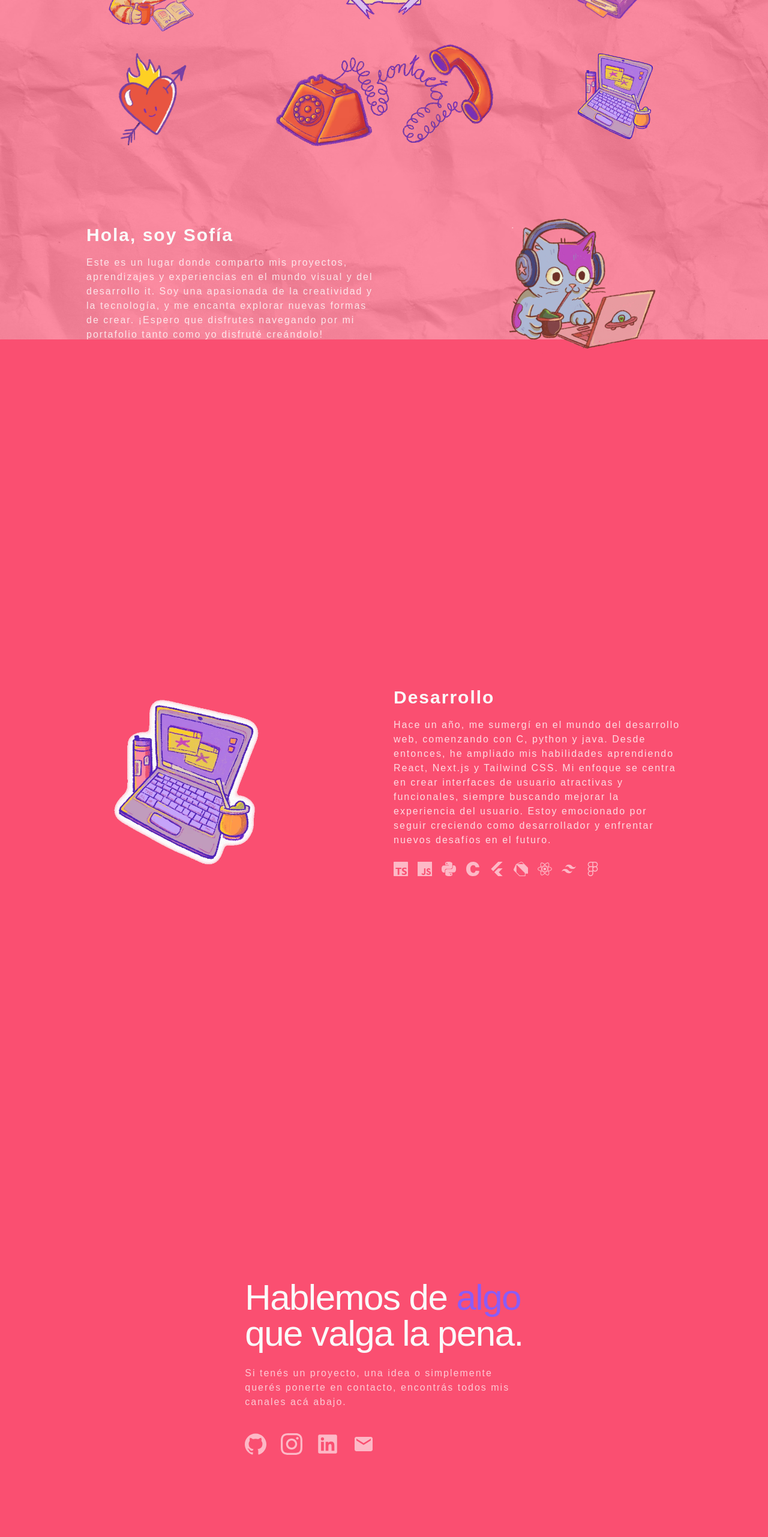
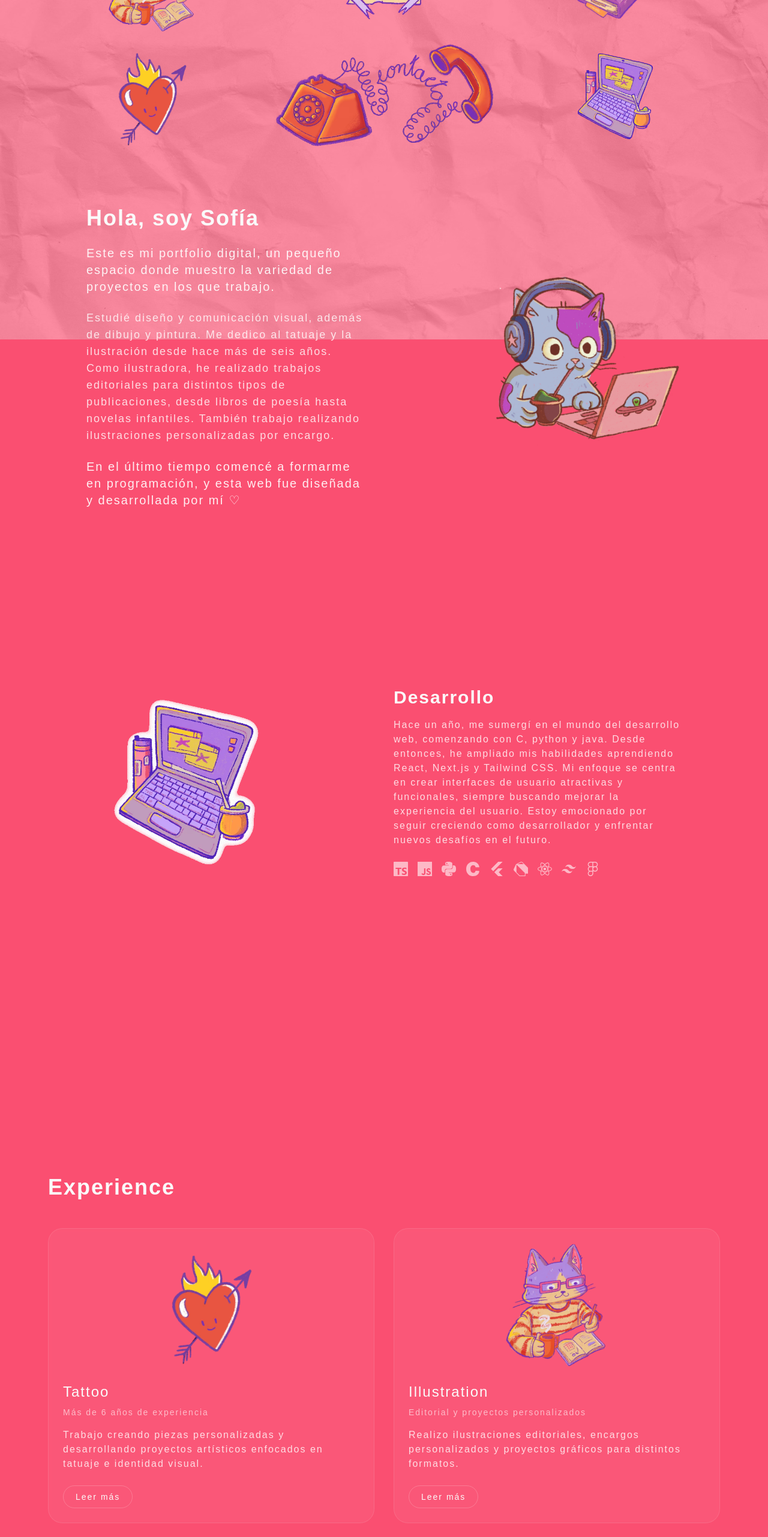
Before and after one commit to sofia1098/portfolio-react, a React (Vite) app: page / in a window 1280 px wide. Shown: the part 234-2797 px from the top of the page at 60% size. Built offline with nearby package versions, Linux system fonts and the light colour scheme; a web font is replaced by a local one.

Commit message:
add: component Experience.jsx and Modal-text.jsx

```diff
--- a/src/App.jsx
+++ b/src/App.jsx
@@ -4,6 +4,7 @@ import About from "./components/about";
 import Tech from "./components/tech";
 import Contact from "./components/contact";
 import HeroStickers from "./components/hero";
+import Experience from "./components/experience";
 
 function App() {
   return (
@@ -38,6 +39,10 @@ function App() {
           <Tech />
         </section>
 
+        <section id="experience">
+          <Experience />
+        </section>
+
         <section id="contact">
           <Contact />
         </section>
--- /dev/null
+++ b/src/components/Experience.jsx
@@ -0,0 +1,104 @@
+import { useState } from "react";
+import ModalText from "./modal-text";
+import TattooImage from "../assets/hero-4.avif";
+import IllustrationImage from "../assets/hero-1.avif";
+
+
+export default function Experience() {
+    const [selectedCard, setSelectedCard] = useState(null);
+
+    const experiences = [
+        {
+            id: 1,
+            title: "Tattoo",
+            subtitle: "Más de 6 años de experiencia",
+            image: TattooImage,
+            shortDescription:
+                "Trabajo creando piezas personalizadas y desarrollando proyectos artísticos enfocados en tatuaje e identidad visual.",
+            content: {
+                image: TattooImage,
+                title: "Tattoo",
+                subtitle: "Experiencia profesional en tatuaje e ilustración aplicada",
+                paragraphs: [
+                    "Trabajo como tatuadora independiente desde hace más de seis años, desarrollando proyectos personalizados y acompañando a cada cliente en el proceso creativo.",
+                    "Mi trabajo está enfocado en la composición, la línea y la adaptación del dibujo al cuerpo, buscando siempre un equilibrio entre lo artístico y lo funcional.",
+                ],
+            },
+        },
+        {
+            id: 2,
+            title: "Illustration",
+            subtitle: "Editorial y proyectos personalizados",
+            image: IllustrationImage,
+            shortDescription:
+                "Realizo ilustraciones editoriales, encargos personalizados y proyectos gráficos para distintos formatos.",
+            content: {
+                image: IllustrationImage,
+                title: "Illustration",
+                subtitle: "Ilustración editorial y proyectos visuales",
+                paragraphs: [
+                    "Como ilustradora trabajé en proyectos editoriales, ilustraciones para libros y piezas visuales personalizadas.",
+                    "También tengo experiencia en diseño editorial, maquetación y desarrollo visual para distintos formatos impresos y digitales.",
+                ],
+            },
+        },
+    ];
+
+    return (
+        <section
+            id="experience"
+            className="w-full min-h-screen px-6 py-20 sm:px-10 md:px-20"
+        >
+            <div className="mx-auto max-w-6xl">
+
+                <h2 className="mb-12 text-3xl sm:text-4xl font-semibold">
+                    Experience
+                </h2>
+
+                {/* Cards */}
+                <div className="grid gap-8 md:grid-cols-2">
+
+                    {experiences.map((item) => (
+                        <div
+                            key={item.id}
+                            className="rounded-3xl border border-white/10 bg-white/5 p-6 backdrop-blur-sm transition hover:bg-white/10"
+                        >
+                            <img
+                                src={item.image}
+                                alt={item.title}
+                                className="mb-6 h-52 w-full object-contain"
+                            />
+
+                            <h3 className="text-2xl font-medium">
+                                {item.title}
+                            </h3>
+
+                            <p className="mt-2 text-sm text-white/60">
+                                {item.subtitle}
+                            </p>
+
+                            <p className="mt-4 text-sm sm:text-base leading-relaxed text-white/80">
+                                {item.shortDescription}
+                            </p>
+
+                            <button
+                                onClick={() => setSelectedCard(item.content)}
+                                className="mt-6 rounded-full border border-white/20 px-5 py-2 text-sm transition hover:bg-white hover:text-black"
+                            >
+                                Leer más
+                            </button>
+                        </div>
+                    ))}
+
+                </div>
+            </div>
+
+            {/* Modal */}
+            <ModalText
+                isOpen={selectedCard !== null}
+                onClose={() => setSelectedCard(null)}
+                data={selectedCard}
+            />
+        </section>
+    );
+}
--- /dev/null
+++ b/src/components/Modal-text.jsx
@@ -0,0 +1,52 @@
+
+export default function ModalText({ isOpen, onClose, data }) {
+    if (!isOpen || !data) return null;
+
+    return (
+        <div className="fixed inset-0 z-50 flex items-center justify-center bg-black/90 px-6">
+
+            {/* Overlay */}
+            <div
+                className="absolute inset-0"
+                onClick={onClose}
+            />
+
+            {/* Modal */}
+            <div className="relative z-10 max-h-[90vh] w-full max-w-2xl overflow-y-auto rounded-3xl border border-white/10 bg-black p-8 text-white">
+
+                <button
+                    onClick={onClose}
+                    className="absolute right-5 top-5 text-sm text-white/60 transition hover:text-white"
+                >
+                    ✕
+                </button>
+
+                <img
+                    src={data.image}
+                    alt={data.title}
+                    className="mx-auto mb-8 w-40 sm:w-52 object-contain"
+                />
+
+                <h2 className="text-3xl font-semibold text-center">
+                    {data.title}
+                </h2>
+
+                <p className="mt-2 text-center text-sm text-white/60">
+                    {data.subtitle}
+                </p>
+
+                <div className="mt-8 space-y-5">
+                    {data.paragraphs.map((paragraph, index) => (
+                        <p
+                            key={index}
+                            className="text-sm sm:text-base leading-relaxed text-white/80"
+                        >
+                            {paragraph}
+                        </p>
+                    ))}
+                </div>
+
+            </div>
+        </div>
+    );
+}
--- a/src/components/about.jsx
+++ b/src/components/about.jsx
@@ -2,25 +2,42 @@ import AboutImage from "../assets/about-image.avif";
 
 export default function About() {
   return (
-    <section id="about" className="min-h-screen w-full">
-      <div className="mx-auto grid max-w-6xl items-center gap-8 px-6 sm:px-10 md:px-20 py-16 md:grid-cols-2">
+    <section id="about" className="w-full min-h-screen py-16">
+      <div className="mx-auto grid max-w-6xl items-center gap-12 px-6 sm:px-10 md:grid-cols-2 md:px-20">
 
         {/* Texto */}
-        <div>
-          <h2 className="text-2xl sm:text-3xl font-semibold">
+        <div className="space-y-6">
+
+          <h2 className="text-3xl sm:text-4xl font-semibold">
             Hola, soy Sofía
           </h2>
-          <p className="mt-4 text-sm sm:text-base leading-relaxed text-white/80">
-            Este es un lugar donde comparto mis proyectos, aprendizajes y experiencias en el mundo visual y del desarrollo it. Soy una apasionada de la creatividad y la tecnología, y me encanta explorar nuevas formas de crear. ¡Espero que disfrutes navegando por mi portafolio tanto como yo disfruté creándolo!
+          <p className="text-base sm:text-lg md:text-xl leading-relaxed text-white/90">
+            Este es mi portfolio digital, un pequeño espacio donde muestro la
+            variedad de proyectos en los que trabajo.
           </p>
+
+          <p className="text-sm sm:text-base md:text-lg leading-relaxed text-white/80">
+            Estudié diseño y comunicación visual, además de dibujo y pintura.
+            Me dedico al tatuaje y la ilustración desde hace más de seis años.
+            Como ilustradora, he realizado trabajos editoriales para distintos
+            tipos de publicaciones, desde libros de poesía hasta novelas
+            infantiles. También trabajo realizando ilustraciones personalizadas
+            por encargo.
+          </p>
+
+          <p className="text-base sm:text-lg md:text-xl leading-relaxed text-white/90">
+            En el último tiempo comencé a formarme en programación, y esta web
+            fue diseñada y desarrollada por mí ♡
+          </p>
+
         </div>
 
         {/* Imagen */}
-        <div className="flex justify-center md:justify-end md:pr-10">
+        <div className="flex justify-center md:justify-end">
           <img
             src={AboutImage}
             alt="About me"
-            className="w-40 sm:w-52 md:w-64 h-auto object-contain"
+            className="w-44 sm:w-56 md:w-72 lg:w-80 h-auto object-contain"
           />
         </div>
 
--- a/src/components/contact.jsx
+++ b/src/components/contact.jsx
@@ -40,8 +40,7 @@ export default function Contact() {
 
         {/* Text body*/}
         <p className="text-sm sm:text-base leading-relaxed text-white/70 max-w-md mb-10">
-          Si tenés un proyecto, una idea o simplemente querés ponerte en contacto,
-          encontrás todos mis canales acá abajo.
+          Te dejo mi contacto por si te interesa trabajar conmigo o realizar alguna colaboración.
         </p>
 
         {/* icons */}
```
